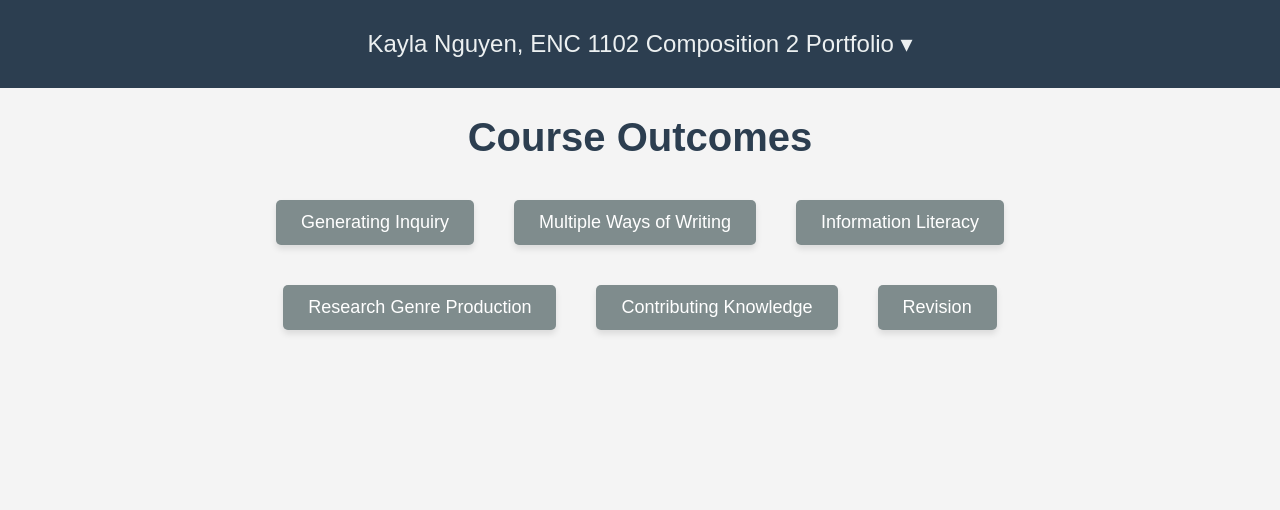
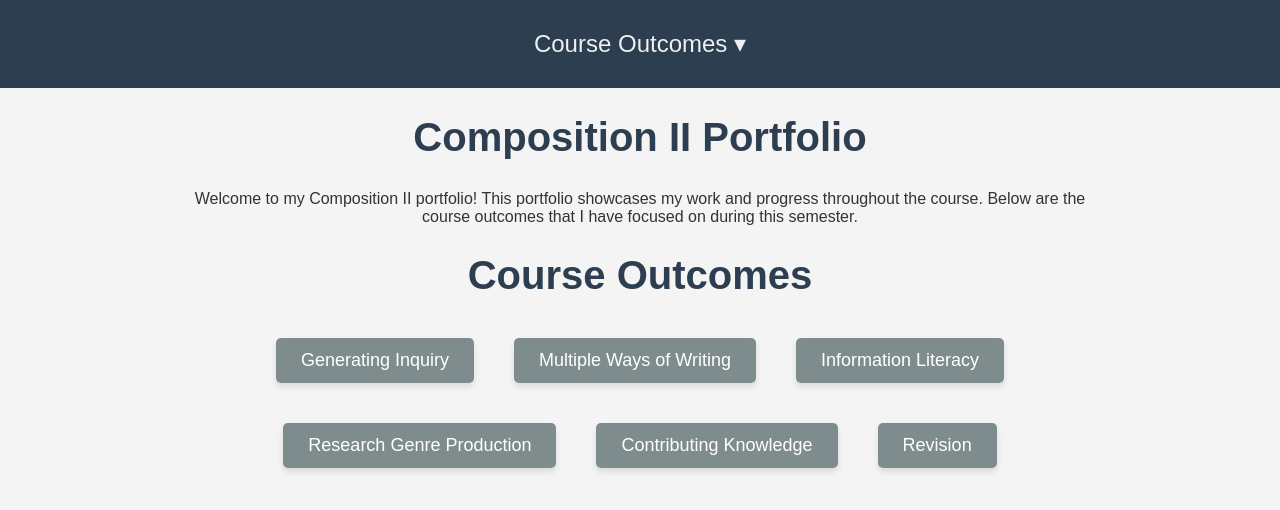
Before and after one commit to Ieventa/kaylan, a plain HTML site: page index.html in a window 1280 px wide. Drawn offline with Linux system fonts and the light colour scheme.

Commit message:
adding more

```diff
--- a/index.html
+++ b/index.html
@@ -8,7 +8,7 @@
 </head>
 <header>
   <div class="dropdown">
-    <button class="dropbtn">Kayla Nguyen, ENC 1102 Composition 2 Portfolio ▾</button>
+    <button class="dropbtn">Course Outcomes ▾</button>
     <div class="dropdown-content">
         <a href="#outcome1">Generating Inquiry</a>
         <a href="#outcome2">Multiple Ways of Writing</a>
@@ -22,6 +22,8 @@
 
 <body>
   <div class="container">
+      <h1>Composition II Portfolio</h1>
+      <p>Welcome to my Composition II portfolio! This portfolio showcases my work and progress throughout the course. Below are the course outcomes that I have focused on during this semester.</p>
       <h1>Course Outcomes</h1>
       <div class="buttons-container">
           <div class="button-container">
```
